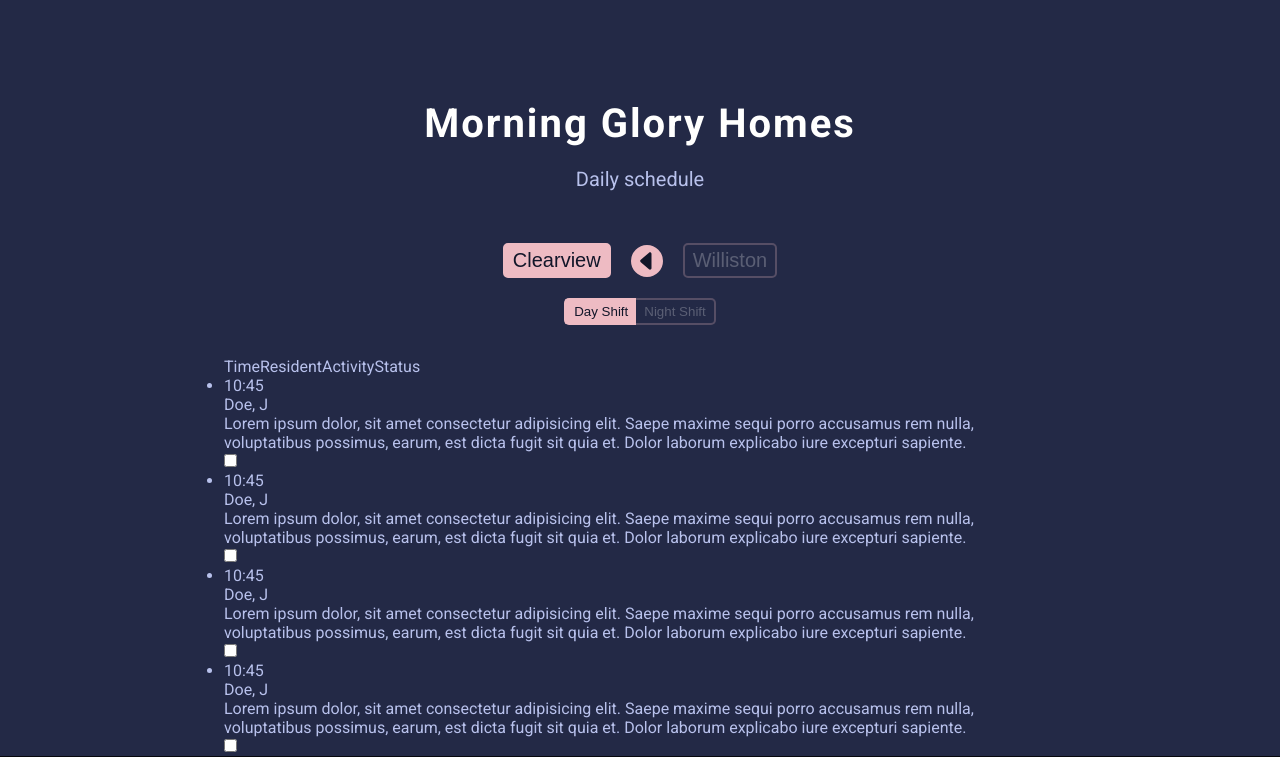
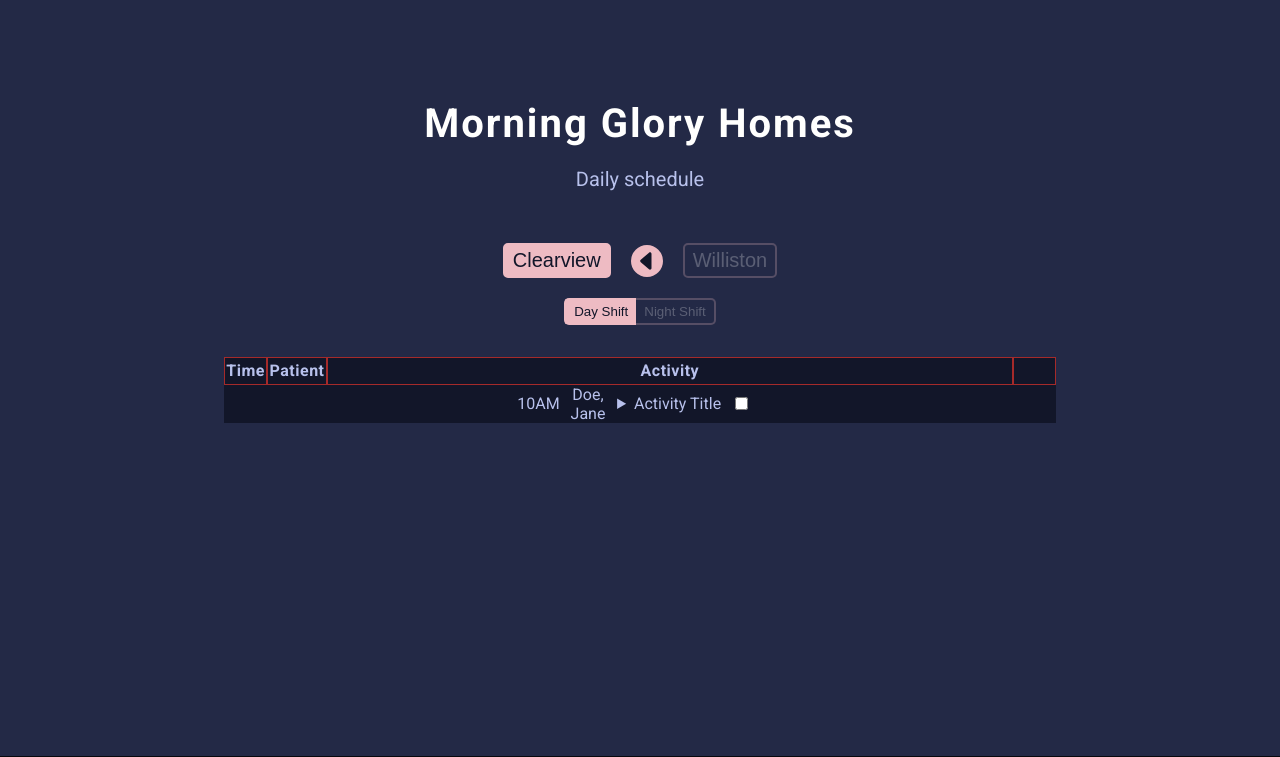
Before and after one commit to AndrewKohn/mgh-daily-schedule, a React (Vite) app: page / in a window 1280 px wide. Shown: the top 757 px of the page. Built offline with nearby package versions, Linux system fonts and the light colour scheme.

Commit message:
Adjust schedule list columns

```diff
--- a/src/components/ScheduleList/ScheduleList.tsx
+++ b/src/components/ScheduleList/ScheduleList.tsx
@@ -5,51 +5,15 @@ interface Props {}
 
 const ScheduleList = ({}) => {
   return (
-    <div className="table-container">
-      <ul>
-        <div className="list-headings">
-          <span>Time</span>
-          <span>Resident</span>
-          <span>Activity</span>
-          <span>Status</span>
-        </div>
-        <ScheduleListItem />
-        <ScheduleListItem />
-        <ScheduleListItem />
-        <ScheduleListItem />
-        <ScheduleListItem />
-        <ScheduleListItem />
-        <ScheduleListItem />
-        <ScheduleListItem />
-        <ScheduleListItem />
-        <ScheduleListItem />
-        <ScheduleListItem />
-        <ScheduleListItem />
-        <ScheduleListItem />
-        <ScheduleListItem />
-        <ScheduleListItem />
-        <ScheduleListItem />
-        <ScheduleListItem />
-        <ScheduleListItem />
-        <ScheduleListItem />
-        <ScheduleListItem />
-        <ScheduleListItem />
-        <ScheduleListItem />
-        <ScheduleListItem />
-        <ScheduleListItem />
-        <ScheduleListItem />
-        <ScheduleListItem />
-        <ScheduleListItem />
-        <ScheduleListItem />
-        <ScheduleListItem />
-        <ScheduleListItem />
-        <ScheduleListItem />
-        <ScheduleListItem />
-        <ScheduleListItem />
-        <ScheduleListItem />
-        <ScheduleListItem />
-      </ul>
-    </div>
+    <ul className="schedule-list">
+      <span className="list-headings">
+        <p>Time</p>
+        <p>Patient</p>
+        <p>Activity</p>
+        <p>&nbsp;</p>
+      </span>
+      <ScheduleListItem />
+    </ul>
   );
 };
 
--- a/src/components/ScheduleList/ScheduleListItem.tsx
+++ b/src/components/ScheduleList/ScheduleListItem.tsx
@@ -1,26 +1,26 @@
 import './ScheduleListItem.scss';
+import { BsFillCaretRightFill } from 'react-icons/bs';
 
 interface Props {}
 
 const ScheduleListItem = ({}) => {
   return (
-    <li>
-      <span>
-        <p>10:45</p>
-      </span>
-      <span>
-        <p>Doe, J</p>
-      </span>
-      <span>
-        <p>
-          Lorem ipsum dolor, sit amet consectetur adipisicing elit. Saepe maxime
-          sequi porro accusamus rem nulla, voluptatibus possimus, earum, est
-          dicta fugit sit quia et. Dolor laborum explicabo iure excepturi
-          sapiente.
-        </p>
-      </span>
-      <span>
-        <input className="checkbox" type="checkbox" />
+    <li className="schedule-list-item">
+      <span className="schedule-list-item-information">
+        <p>10AM</p>
+        <p>Doe, Jane</p>
+        <details className="activity-container">
+          <summary className="activity-title">Activity Title</summary>
+          <p className="activity-details">
+            Lorem ipsum dolor, sit amet consectetur adipisicing elit. Aut
+            consequuntur odit nemo repudiandae. Deserunt numquam nulla qui error
+            ipsum, quas maiores quasi asperiores odio labore aliquid unde facere
+            at tenetur.
+          </p>
+        </details>
+        <span className="checkbox-container">
+          <input className="checkbox" type="checkbox" />
+        </span>
       </span>
     </li>
   );
```
